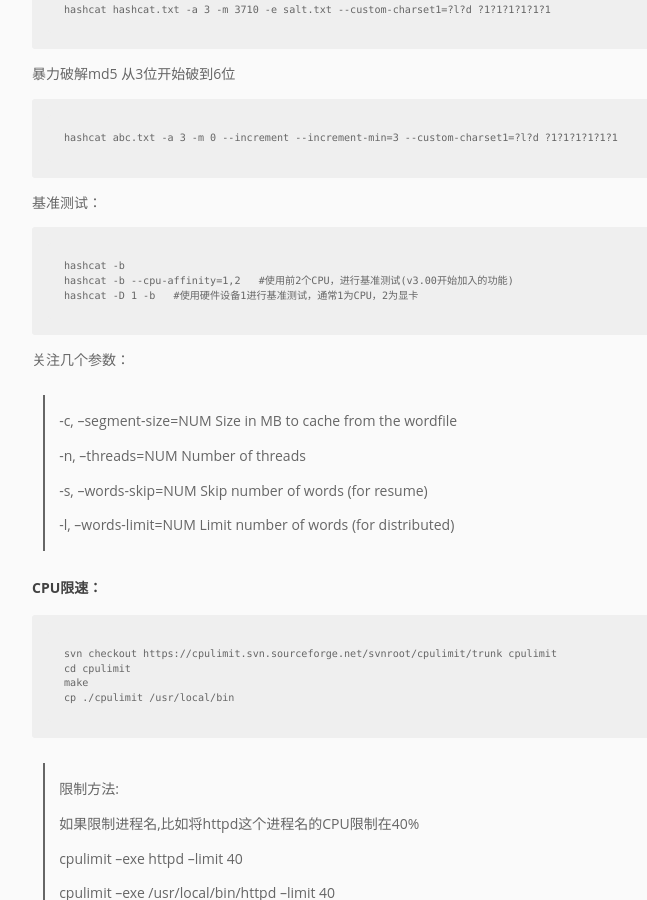
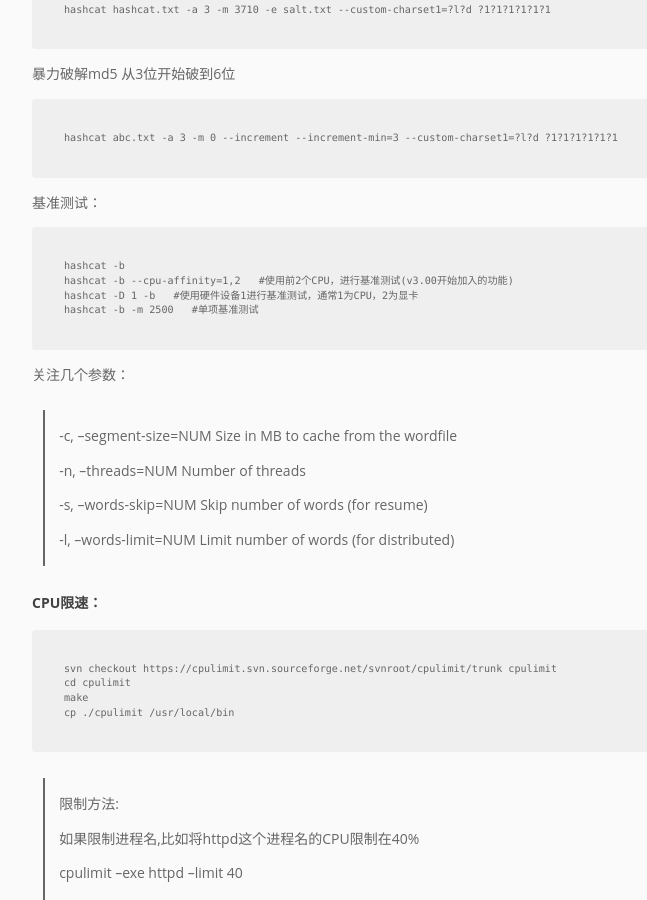
Before and after one commit to pingmalu/pingmalu.github.io, a Jekyll site: the page built from _posts/2015-11-26-密码破解.md, in a window 1280 px wide and 900 px high, scrolled down 941 px. Shown: the whole window, without its empty margins (168-815 px from the left). Built offline with Jekyll 4.4.1, drawn with Linux system fonts in a browser that asks for light colours; nearby versions of some CDN libraries.

Commit message:
'update'

```diff
--- a/_posts/2015-11-26-密码破解.md
+++ b/_posts/2015-11-26-密码破解.md
@@ -41,6 +41,7 @@
 	hashcat -b
 	hashcat -b --cpu-affinity=1,2   #使用前2个CPU，进行基准测试(v3.00开始加入的功能)
     hashcat -D 1 -b   #使用硬件设备1进行基准测试，通常1为CPU，2为显卡
+	hashcat -b -m 2500   #单项基准测试
 
 关注几个参数：
 
```
